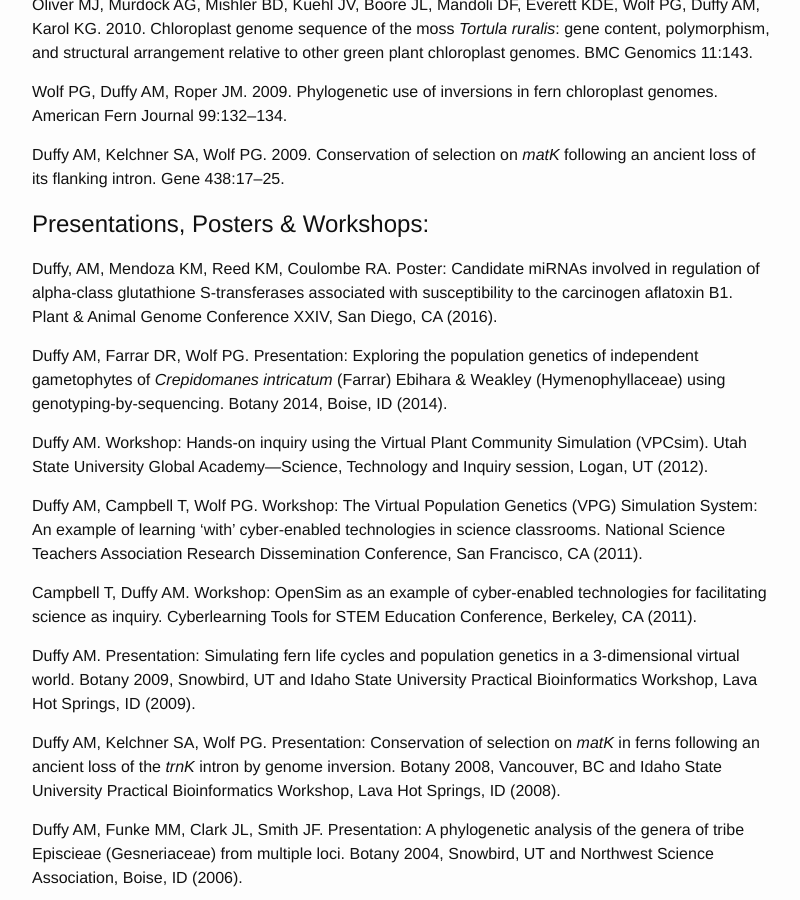
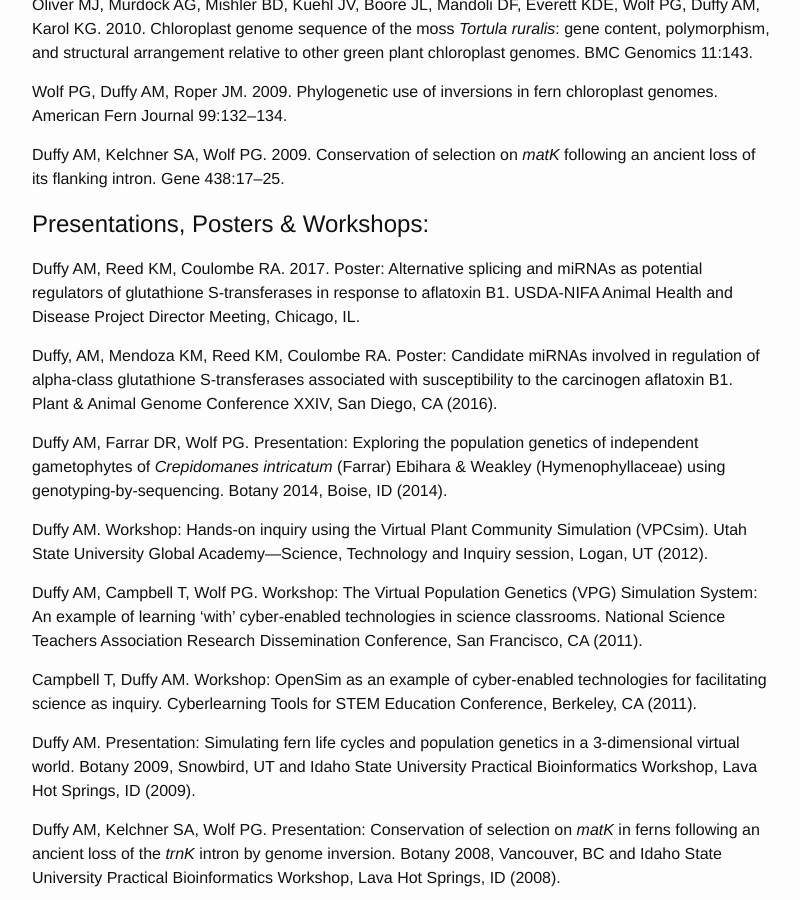
Before and after one commit to aduffy70/aduffy70.github.io, a Jekyll site: the page built from publications.md, in a window 1280 px wide and 900 px high, scrolled down 2646 px. Shown: the whole window, without its empty margins (238-1038 px from the left). Built offline with Jekyll 4.4.1, drawn with Linux system fonts in a browser that asks for light colours.

Commit message:
Update publications.md
Added a missing poster

```diff
--- a/publications.md
+++ b/publications.md
@@ -69,6 +69,8 @@ Duffy AM, Kelchner SA, Wolf PG. 2009. Conservation of selection on *matK* follow
 
 # Presentations, Posters & Workshops:
 
+Duffy AM, Reed KM, Coulombe RA. 2017. Poster: Alternative splicing and miRNAs as potential regulators of glutathione S-transferases in response to aflatoxin B1. USDA-NIFA Animal Health and Disease Project Director Meeting, Chicago, IL.
+
 Duffy, AM, Mendoza KM, Reed KM, Coulombe RA. Poster: Candidate miRNAs involved in regulation of alpha-class glutathione S-transferases associated with susceptibility to the carcinogen aflatoxin B1. Plant & Animal Genome Conference XXIV, San Diego, CA (2016).
 
 Duffy AM, Farrar DR, Wolf PG. Presentation: Exploring the population genetics of independent gametophytes of *Crepidomanes intricatum* (Farrar) Ebihara & Weakley (Hymenophyllaceae) using genotyping-by-sequencing. Botany 2014, Boise, ID (2014).
```
